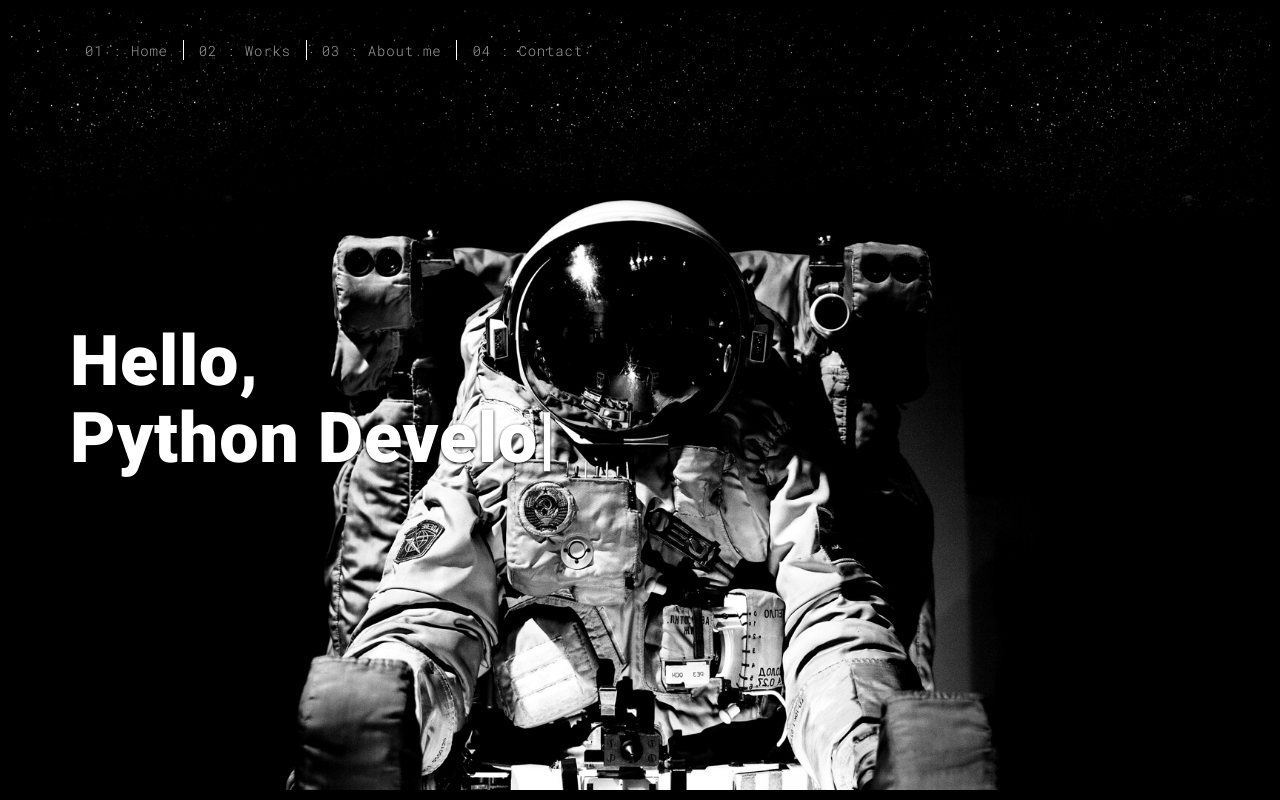
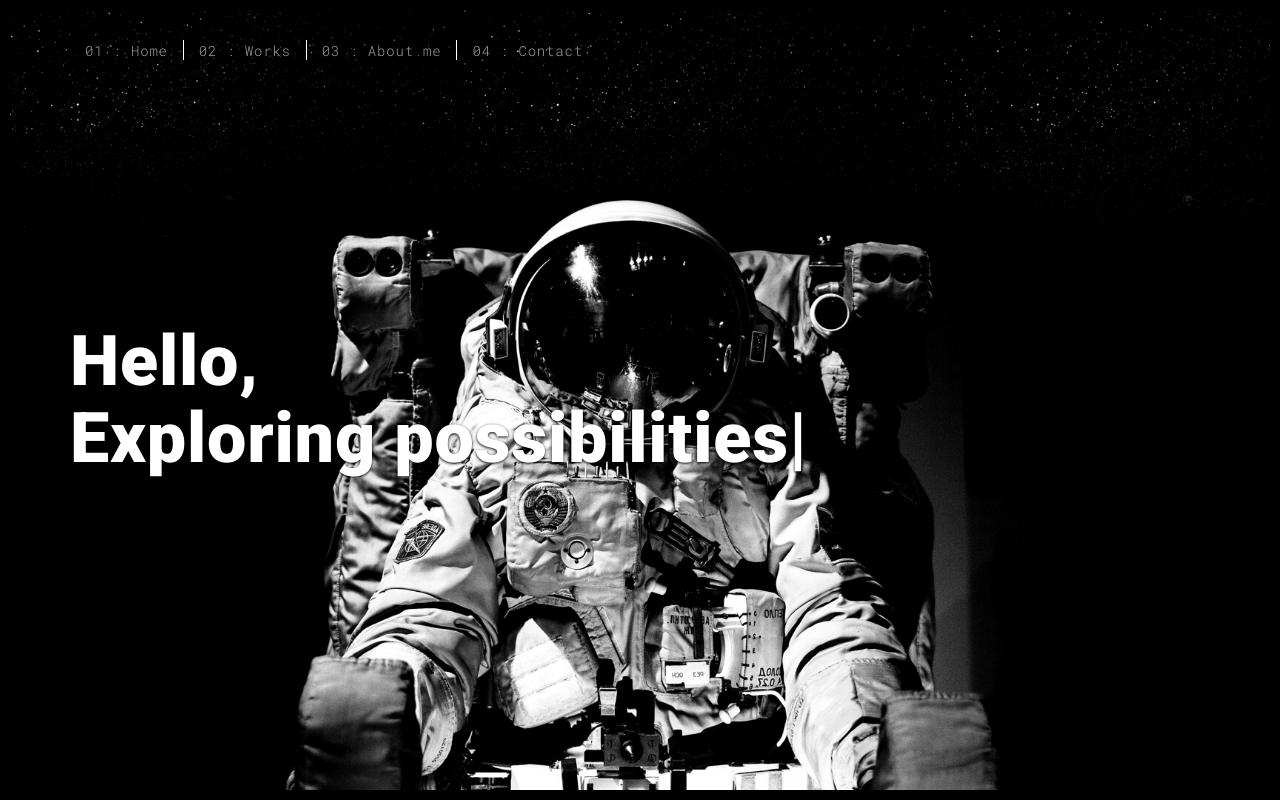
Before and after one commit to viktorlinus/portfo, a Flask app: page /index.html in a window 1280 px wide. Run offline with Flask 2, Linux system fonts and the light colour scheme; some libraries are stand-ins or nearby versions.

Commit message:
Testar lite

```diff
--- a/templates/index.html
+++ b/templates/index.html
@@ -58,7 +58,7 @@
               <h1>Hello,<br>
                 <span id="typed-strings">
                   <span>I'm Viktor Ekström</span>
-                  <span>Python Developer</span>
+                  <span>Exploring possibilities</span>
                   <span>Working on my hobbies!</span>
                 </span>
                 <span id="typed"></span>
```
